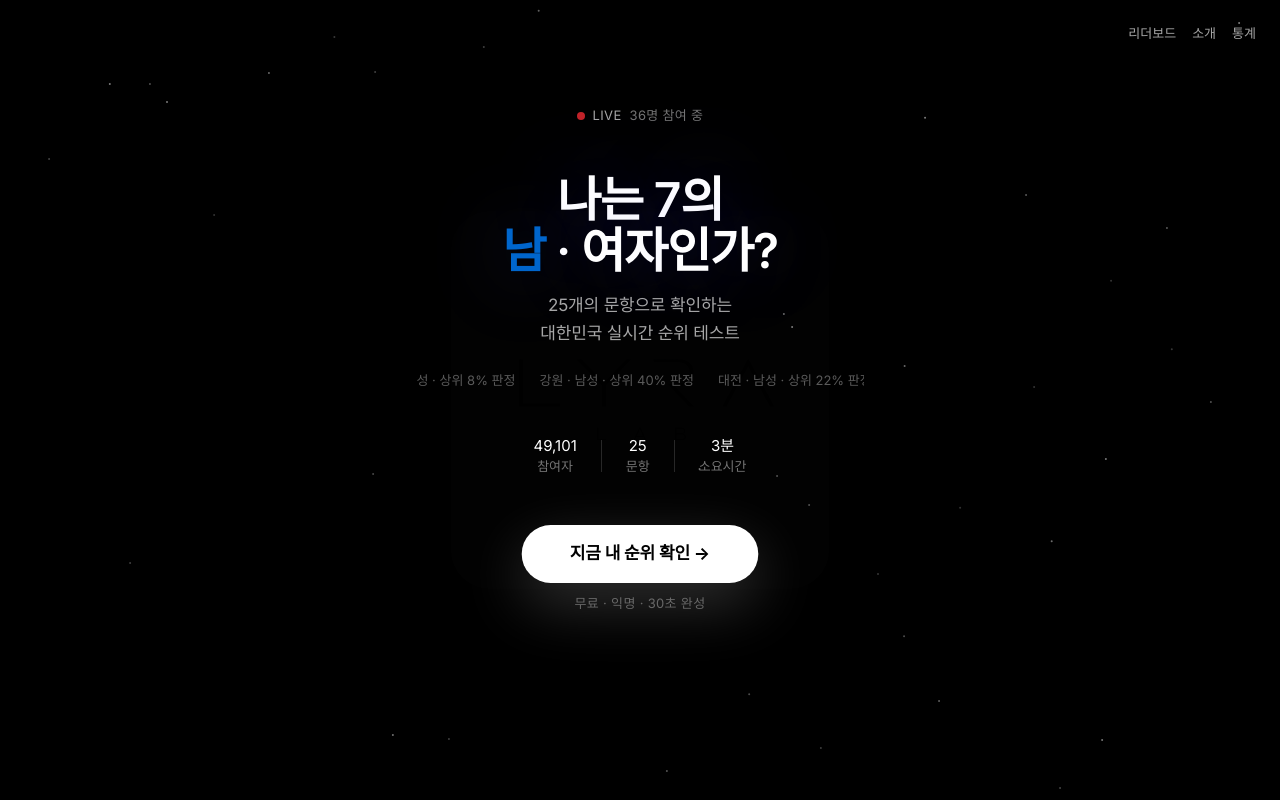
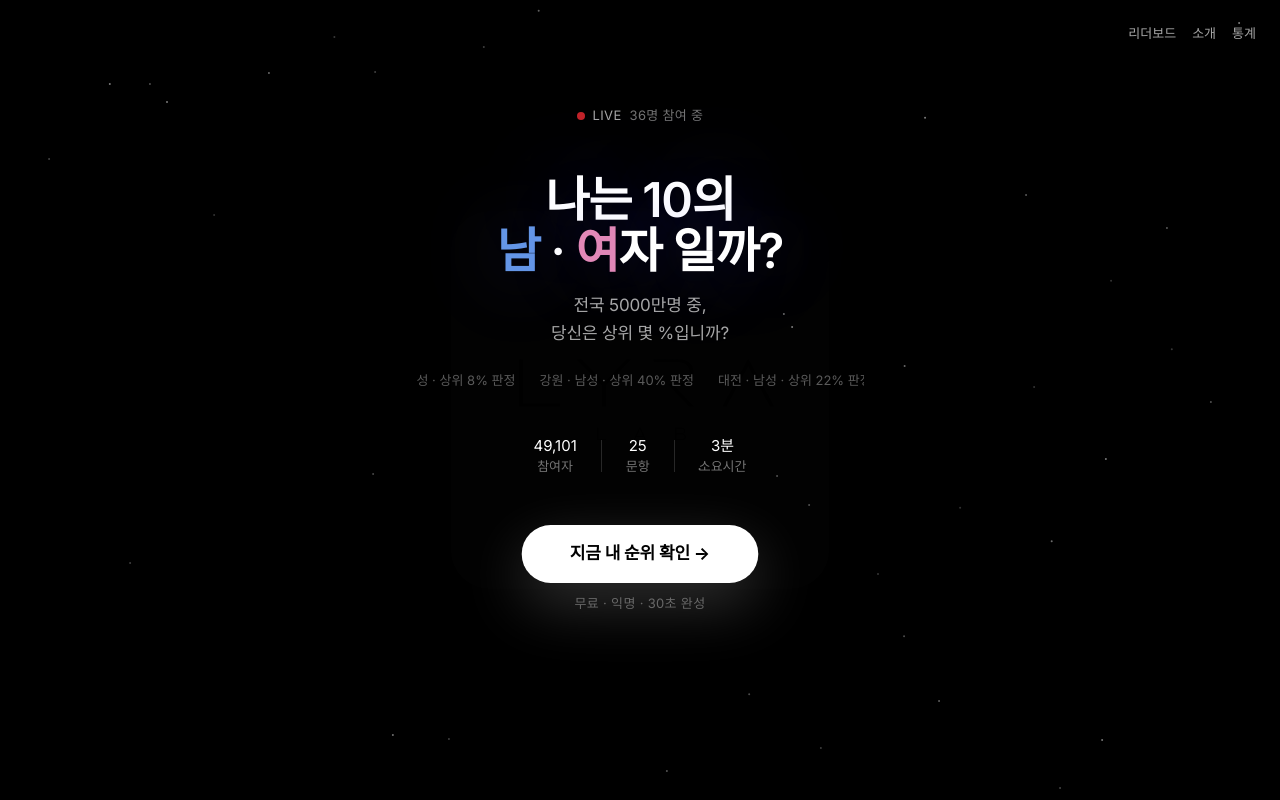
Before and after one commit to Evvvaaaaan/ViralWebsite, a React (Vite) app: page /percentme/ in a window 1280 px wide. Built offline with nearby package versions, Linux system fonts and the light colour scheme; no server answers.

Commit message:
home section text/font changed

```diff
--- a/src/app/components/LandingScreen.tsx
+++ b/src/app/components/LandingScreen.tsx
@@ -185,19 +185,18 @@ export default function LandingScreen({ onStart }: LandingScreenProps) {
               textShadow: "0 0 80px rgba(99, 102, 241, 0.4)",
             }}
           >
-            <span className="text-white">나는 7의</span>
+            <span className="text-white">나는 10의</span>
             <br />
             <span className="text-white">
-              <span style={{ color: "var(--action-blue)" }}>남</span> ·{" "}
-              <span style={{ color: "var(--action-pink)" }}>여자</span>
-              인가
+              <span style={{ color: "#6496e6" }}>남</span> ·{" "}
+              <span style={{ color: "#e489b7" }}>여</span>자 일까
             </span>
             <span>?</span>
           </h1>
           <p className="text-[15px] sm:text-[17px] text-white/65 leading-[1.6] tracking-[-0.01em]">
-            25개의 문항으로 확인하는
+            전국 5000만명 중,
             <br />
-            대한민국 실시간 순위 테스트
+            당신은 상위 몇 %입니까?
           </p>
         </motion.div>
 
```
